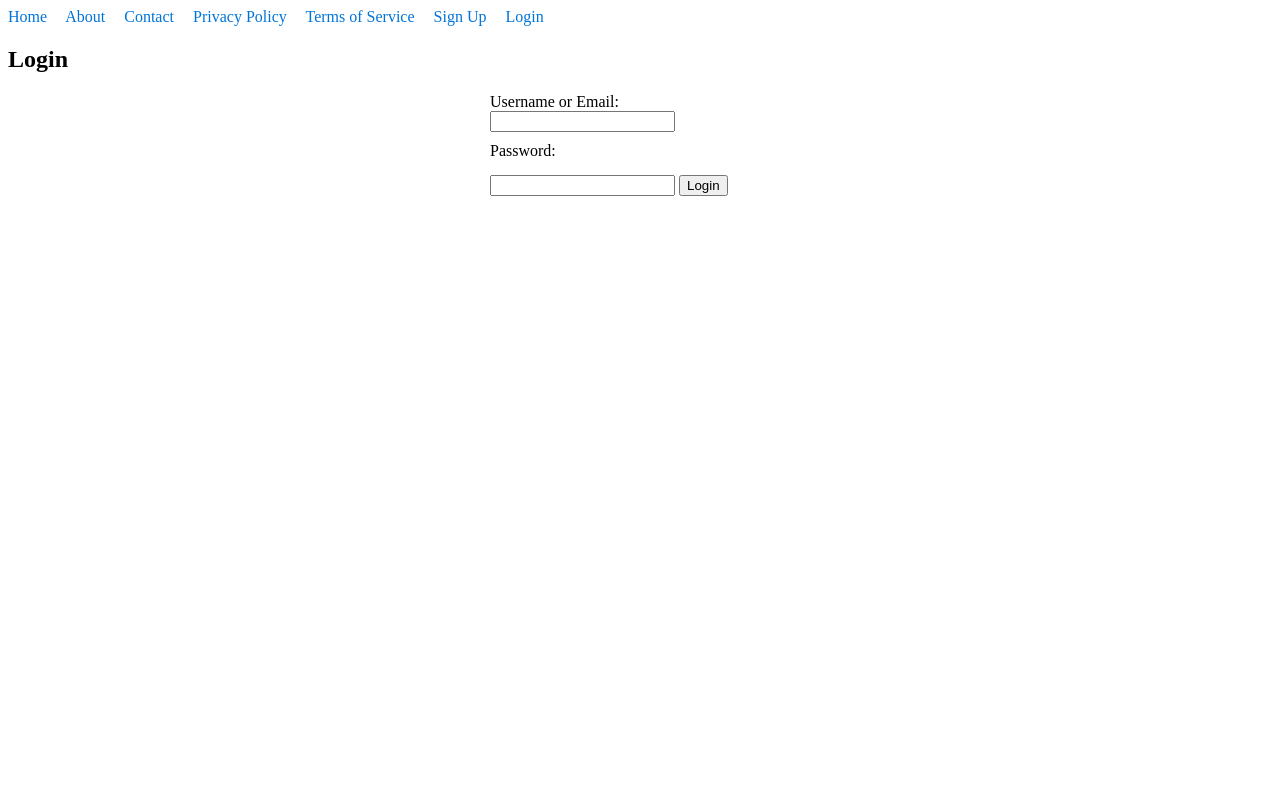
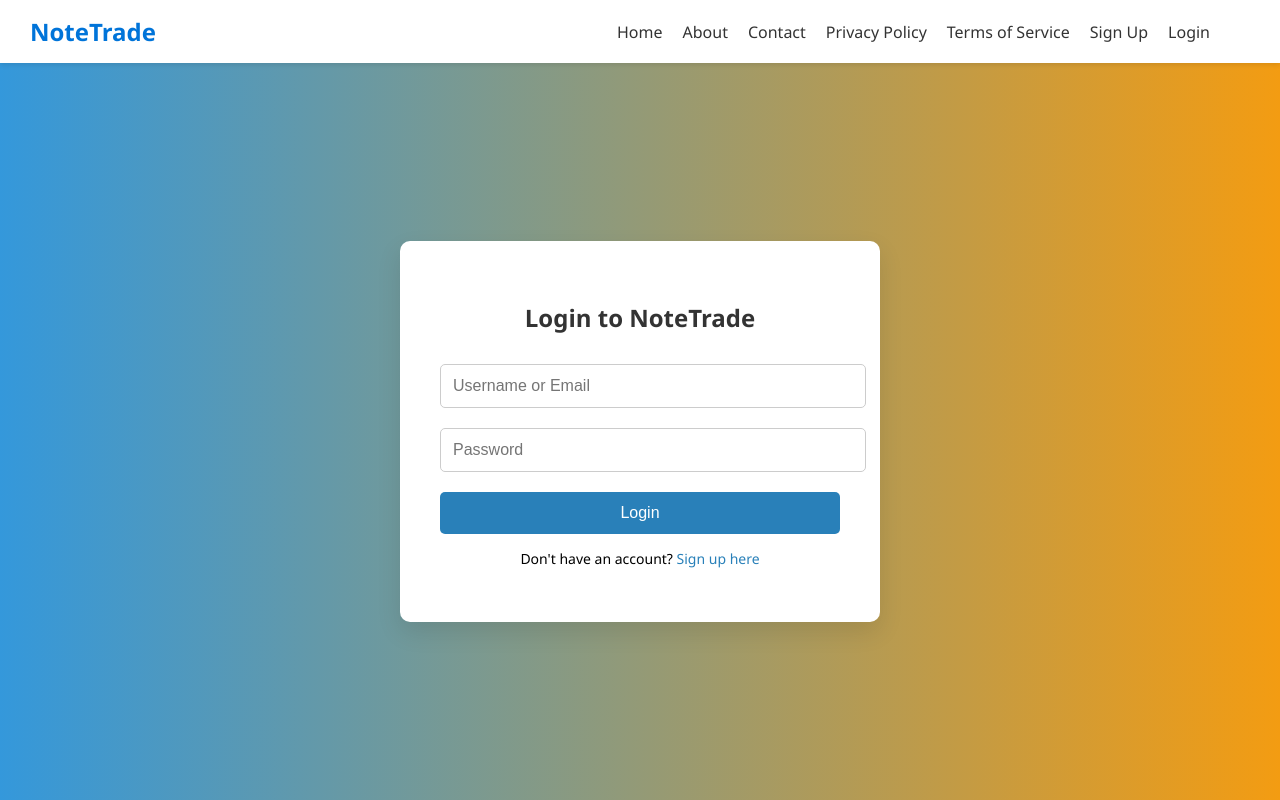
Before and after one commit to anay-tandon/NoteTrade, a FastAPI app: page /login in a window 1280 px wide. Run offline with FastAPI, Linux system fonts and the light colour scheme.

Commit message:
Added CSS and design to Login page and fixed functionality
I will do the same for sign-up next.

```diff
--- a/NoteTrade/app/main.py
+++ b/NoteTrade/app/main.py
@@ -24,7 +24,7 @@ def verify_password(plain_password: str, hashed_password: str) -> bool:
     return pwd_context.verify(plain_password, hashed_password)
 
 def create_access_token(data: dict, expires_delta: timedelta = timedelta(hours=1)):
-    SECRET_KEY = "563vbyt783tb4gc6gb7i4wuyfgi6cctb7rgnfwetbfukaeytr87ow3t6"  # Change this to a random, secret string!
+    SECRET_KEY = "764b967bd547q2vc64y970nv85chycgbxa8rt3yvn9q87nq12waf0535trmkpqazcvvrdi"  # Change this to a random, secret string!
     ALGORITHM = "HS256"
     to_encode = data.copy()
     expire = datetime.utcnow() + expires_delta
@@ -100,6 +100,9 @@ def signup_page(request: Request):
 @app.get("/login", response_class=HTMLResponse)
 def login_page(request: Request):
     return templates.TemplateResponse("login.html", {"request": request})
+@app.get("/dashboard", response_class=HTMLResponse)
+def dashboard(request: Request):
+    return templates.TemplateResponse("dashboard.html", {"request": request})
 
 # API routes
 @app.get("/api/notes", response_model=List[Note])
--- /dev/null
+++ b/NoteTrade/app/templates/dashboard.html
@@ -0,0 +1,6 @@
+<!DOCTYPE html>
+<html>
+<head>
+
+</head>
+</html>
--- a/NoteTrade/app/templates/homepage.html
+++ b/NoteTrade/app/templates/homepage.html
@@ -372,7 +372,7 @@
   <div class="hero-content">
     <h1 id="hero-title">Share, Discover, and Trade Notes Effortlessly</h1>
     <p>Your go-to platform for managing and exchanging study notes — fast, simple, and reliable.</p>
-    <a href="/upload" class="btn-primary" role="button">Upload Your Note</a>
+    <a href="/signup" class="btn-primary" role="button">Sign up and Join Notetrade today!</a>
   </div>
 </section>
 
--- a/NoteTrade/app/templates/login.html
+++ b/NoteTrade/app/templates/login.html
@@ -1,39 +1,154 @@
 <!DOCTYPE html>
 <html>
 <head>
-    <title>Login</title>
+    <title>Login - NoteTrade</title>
     <style>
-        nav {margin-bottom: 20px;}
-        nav a {margin-right: 15px; text-decoration: none; color: #0074d9;}
-        nav a.active {font-weight: bold; color: #111;}
-        form {max-width: 300px; margin: auto;}
-        label{display: block; margin-top: 10px;}
-        input[type="submit"] {margin-top: 15px;}
-        #loginResult {margin-top: 15px; color: green}
+        body {
+            margin: 0;
+            font-family: 'Segoe UI', sans-serif;
+            background: linear-gradient(to right, #3498db, #f39c12);
+            height: 100vh;
+            display: flex;
+            flex-direction: column;
+        }
+
+        .navbar {
+            display: flex;
+            justify-content: space-between;
+            align-items: center;
+            padding: 15px 30px;
+            background-color: white;
+            box-shadow: 0 2px 5px rgba(0, 0, 0, 0.1);
+        }
+
+        .navbar .logo {
+            font-size: 1.5em;
+            font-weight: bold;
+            color: #0074D9;
+        }
+
+        .navbar ul {
+            list-style: none;
+            display: flex;
+            gap: 20px;
+            margin: 0;
+            padding: 0;
+        }
+
+        .navbar ul li {
+            display: inline;
+        }
+
+        .navbar ul li a {
+            text-decoration: none;
+            color: #333;
+            font-weight: 500;
+        }
+
+        .navbar ul li a:hover {
+            color: #0074D9;
+        }
+
+        .main-content {
+            flex: 1;
+            display: flex;
+            align-items: center;
+            justify-content: center;
+            padding: 20px;
+        }
+
+        .auth-container {
+            background-color: #ffffff;
+            padding: 40px;
+            border-radius: 10px;
+            box-shadow: 0 10px 25px rgba(0, 0, 0, 0.1);
+            width: 100%;
+            max-width: 400px;
+            text-align: center;
+        }
+
+        .auth-container h2 {
+            margin-bottom: 20px;
+            color: #333;
+        }
+
+        .auth-container input {
+            width: 100%;
+            padding: 12px;
+            margin: 10px 0;
+            border-radius: 5px;
+            border: 1px solid #ccc;
+            font-size: 16px;
+        }
+
+        .auth-container button {
+            width: 100%;
+            padding: 12px;
+            background-color: #2980b9;
+            color: white;
+            border: none;
+            font-size: 16px;
+            border-radius: 5px;
+            cursor: pointer;
+            margin-top: 10px;
+            transition: background-color 0.3s ease;
+        }
+
+        .auth-container button:hover {
+            background-color: #1c6ca4;
+        }
+
+        .auth-container p {
+            margin-top: 15px;
+            font-size: 14px;
+        }
+
+        .auth-container a {
+            color: #2980b9;
+            text-decoration: none;
+        }
+
+        .auth-container a:hover {
+            text-decoration: underline;
+        }
+
     </style>
 </head>
 <body>
-    <nav>
-        <a href="/">Home</a>
-        <a href="/about">About</a>
-        <a href="/contact">Contact</a>
-        <a href="/privacy">Privacy Policy</a>
-        <a href="/terms">Terms of Service</a>
-        <a href="/signup" id="signupLink">Sign Up</a>
-        <a href="/login" id="loginLink">Login</a>
-        <a href="#" id="logoutLink" style="display:none;">Logout</a>
+
+   <!--Navbar-->
+
+    <nav class="navbar">
+        <div class="logo">NoteTrade</div>
+        <ul>
+            <li><a href="/">Home</a></li>
+            <li><a href="/about">About</a></li>
+            <li><a href="/contact">Contact</a></li>
+            <li><a href="/privacy">Privacy Policy</a></li>
+            <li><a href="/terms">Terms of Service</a></li>
+            <li><a href="/signup" id="signupLink">Sign Up</a></li>
+            <li><a href="/login" id="loginLink">Login</a></li>
+            <li><a href="#" id="dashboardLink" style="display:none;">My Dashboard</a></li>
+            <li><a href="#" id="logoutLink" style="display:none;">Logout</a></li>
+        </ul>
     </nav>
-    <h2>Login</h2>
-    <form id="loginForm">
-        <label for="username_or_email">Username or Email:</label>
-        <input type="text" id="username_or_email" name="username_or_email" required>
 
-        <label for="password">Password:</label>
-        <input type="password" id="password" name="password" required>
+    <!--Login Form-->
+    <div class="main-content">
+        <div class="auth-container">
+            <h2>Login to NoteTrade</h2>
+            <form id="loginForm">
+                <input type="text" id="username_or_email" name="username_or_email" placeholder="Username or Email" required>
+                <input type="password" id="password" name="password" placeholder="Password" required>
+                <button type="submit">Login</button>
+                <p>Don't have an account? <a href="/signup">Sign up here</a></p>
+            </form>
+        </div>
+    </div>
+    <div id="loginResult"></div>
 
-        <input type="submit" value="Login">
-    </form>
-    <div id="loginResult"></div>
+    <!--JavaScript-->
+
     <script>
         // Navbar logic
         function updateNavbar() {
@@ -41,13 +156,14 @@
             document.getElementById('signupLink').style.display = token ? 'none' : '';
             document.getElementById('loginLink').style.display = token ? 'none' : '';
             document.getElementById('logoutLink').style.display = token ? '' : 'none';
+            document.getElementById('dashboardLink').style.display = token ? '' : 'none';
         }
         updateNavbar();
         document.getElementById('logoutLink').onclick = function(e) {
             e.preventDefault();
             localStorage.removeItem('token');
             updateNavbar();
-            window.location.href = "/login";
+            window.location.href = "/";
         };
 
         // Login form logic
@@ -61,6 +177,7 @@
             });
             const result = await res.json();
             if (result.access_token) {
+                localStorage.setItem('token', result.access_token);
                 document.getElementById('loginResult').textContent = "Login successful!";
                 document.getElementById('loginResult').style.color = 'green';
                 setTimeout(() => {
```
Also changed, not shown: NoteTrade/notetrade.db.
